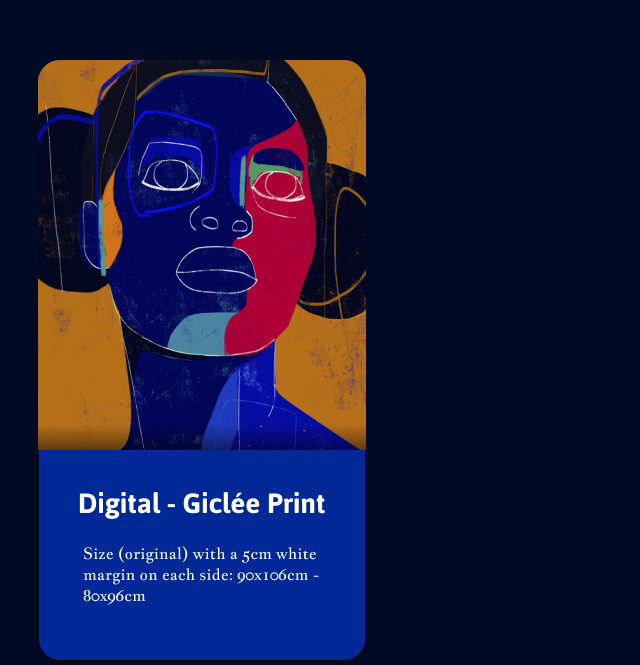
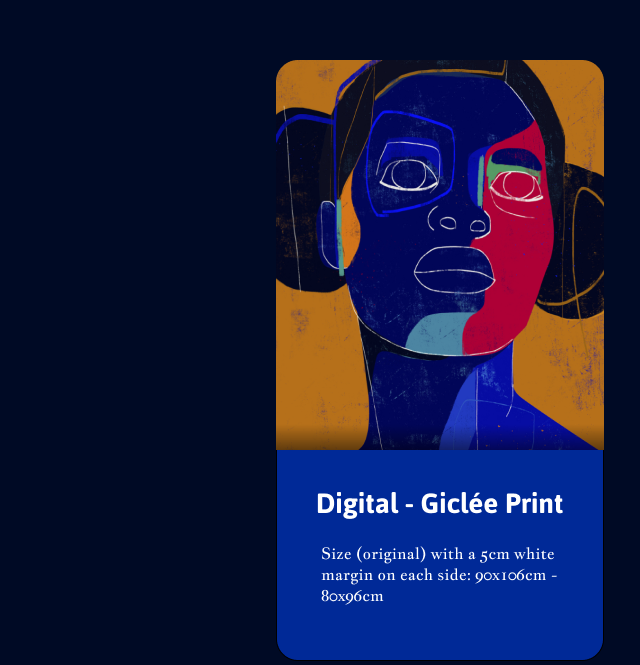
Before and after one commit to clarafelix111/desafio01, a plain HTML site: page index.html in a window 1280 px wide. Shown: the part 151-816 px from the top of the page, without its empty margins (504-1144 px from the left). Drawn offline with Linux system fonts and the light colour scheme; a web font is replaced by a local one.

Commit message:
alterações

```diff
--- a/index.html
+++ b/index.html
@@ -10,7 +10,7 @@
 <body>
 
 <div class="card">
-<img src="./img/card nft.png" alt="card">
+<img src="./img/card.png" alt="card">
 </div>
 
 </body>
--- a/style.css
+++ b/style.css
@@ -1,14 +1,27 @@
 @import url('https://fonts.googleapis.com/css2?family=Jaldi:wght@400;700&display=swap');
 @import url('https://fonts.googleapis.com/css2?family=Jacques+Francois&display=swap');
+*{
+margin: 0;
+padding: 0;
+box-sizing: border-box;
+}
 body {
 background-color:#000A25;
+display: flex;
+align-items: center;
+justify-content: center;
+width: 100vw;
+height: 100vh;
+gap: 20px;
+flex-wrap: wrap;
+
 }
 .card {
 
     position: absolute;
     width: 328px;
     height: 601px;
-    left: 542px;
+    left: 780px;
     top: 211px;
     margin: 0px auto;
     text-align: center;
```
Also changed, not shown: img/card.png (renamed from img/card nft.png).
